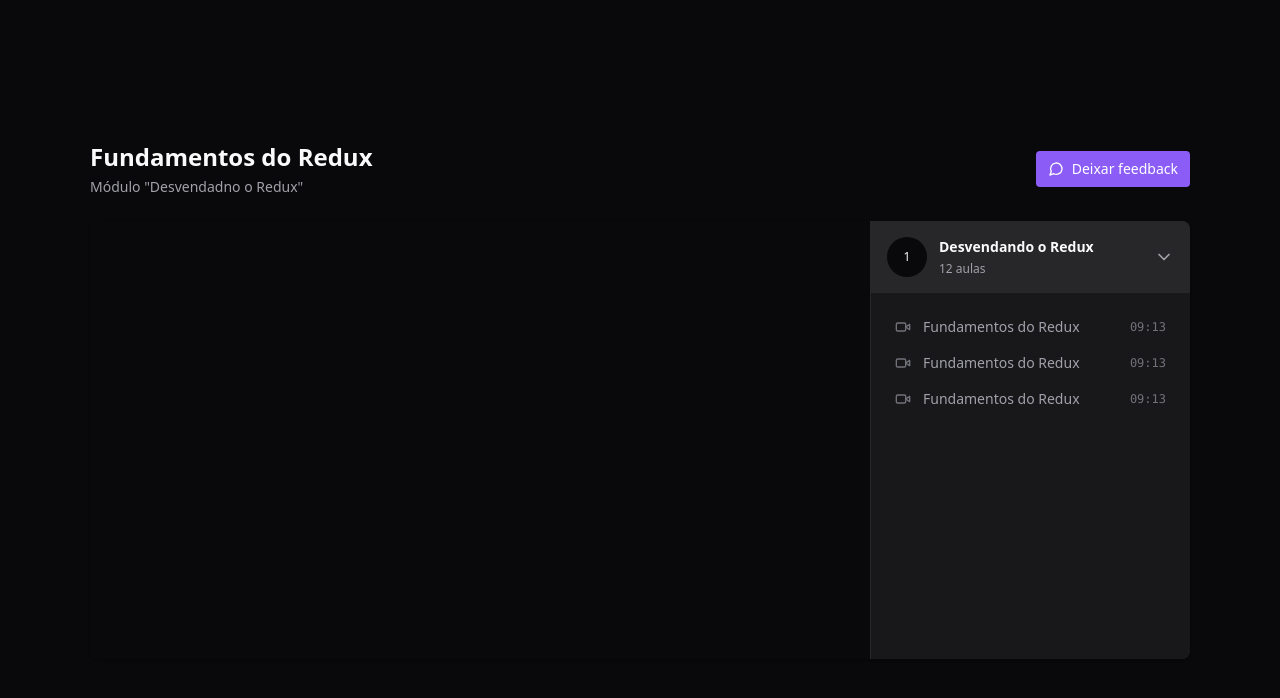
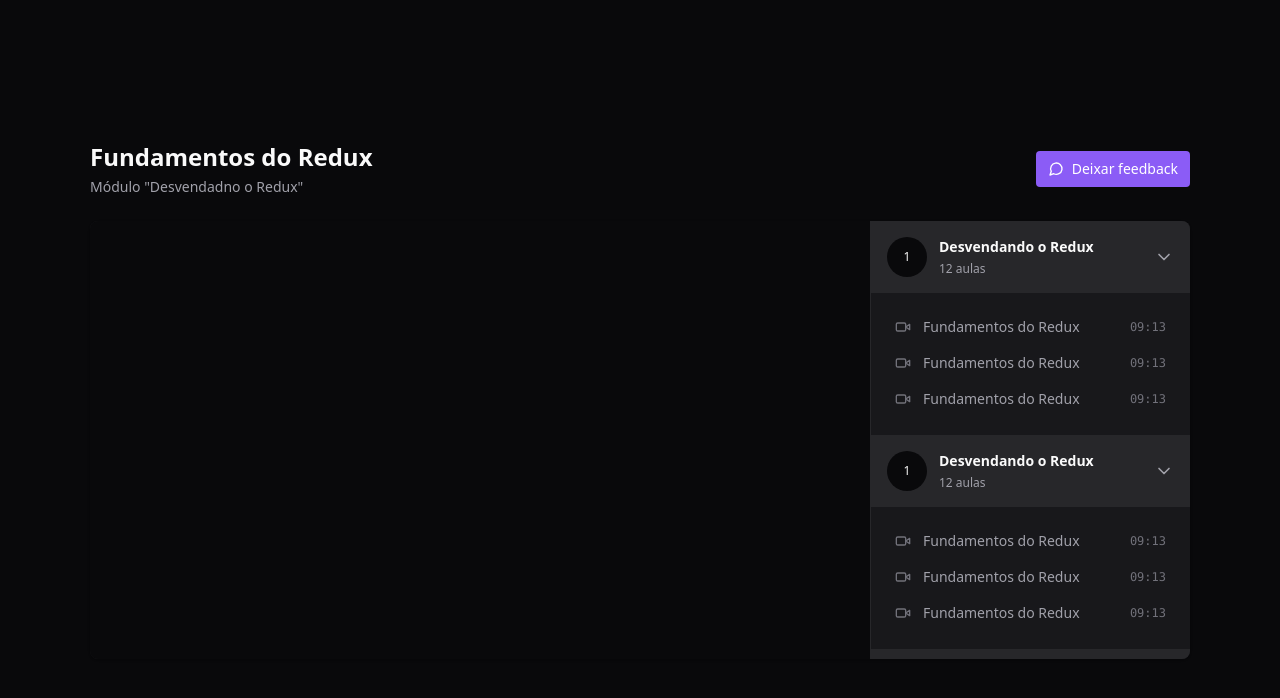
Before and after one commit to marciovz/courses-platform, a React (Vite) app: page / in a window 1280 px wide. Shown: the top 698 px of the page. Built offline with nearby package versions, Linux system fonts and the light colour scheme.

Commit message:
Scrollbar na sidebar

```diff
--- a/package.json
+++ b/package.json
@@ -28,6 +28,7 @@
     "eslint-plugin-react-hooks": "^4.6.0",
     "eslint-plugin-react-refresh": "^0.4.3",
     "postcss": "^8.4.29",
+    "tailwind-scrollbar": "^3.0.5",
     "tailwindcss": "^3.3.3",
     "typescript": "^5.0.2",
     "vite": "^4.4.5"
--- a/src/pages/Player.tsx
+++ b/src/pages/Player.tsx
@@ -18,7 +18,7 @@
           </button>
         </div>
 
-        <main className="relative flex overflow-hidden rounded-lg border-zinc-800 bg-zinc-900 shadow">
+        <main className="relative flex overflow-hidden rounded-lg border-zinc-800 bg-zinc-900 shadow pr-80">
           <div className="flex-1">
             <div className="w-full bg-zinc-950 aspect-video">
               <ReactPlayer
@@ -29,7 +29,77 @@
               />
             </div>
           </div>
-          <aside className="w-80 border-l border-zinc-800 bg-zinc-900">
+          <aside className="w-80 absolute top-0 bottom-0 right-0 border-l divide-y-2 divide-zinc-900 border-zinc-800 bg-zinc-900 overflow-y-scroll scrollbar scrollbar-thin scrollbar-track-zinc-950 scrollbar-thumb-zinc-800">
+            <div>
+              <button className="flex w-full items-center gap-3 bg-zinc-800 p-4">
+                <div className="flex h-10 w-10 rounded-full items-center justify-center bg-zinc-950 text-xs">
+                  1
+                </div>
+
+                <div className="flex flex-col gap-1 text-left">
+                  <strong className="text-sm">Desvendando o Redux</strong>
+                  <span className="text-xs text-zinc-400">12 aulas</span>
+                </div>
+
+                <ChevronDown className="w-5 h-5 ml-auto text-zinc-400" />
+              </button>
+
+              <nav className="relative flex flex-col gap-4 p-6">
+                <button className="flex items-center gap-3 text-sm text-zinc-400">
+                  <Video className="w-4 h-4 text-zinc-500" />
+                  <span>Fundamentos do Redux</span>
+                  <span className="ml-auto font-mono text-xs text-zinc-500">09:13</span>
+                </button>
+
+                <button className="flex items-center gap-3 text-sm text-zinc-400">
+                  <Video className="w-4 h-4 text-zinc-500" />
+                  <span>Fundamentos do Redux</span>
+                  <span className="ml-auto font-mono text-xs text-zinc-500">09:13</span>
+                </button>
+
+                <button className="flex items-center gap-3 text-sm text-zinc-400">
+                  <Video className="w-4 h-4 text-zinc-500" />
+                  <span>Fundamentos do Redux</span>
+                  <span className="ml-auto font-mono text-xs text-zinc-500">09:13</span>
+                </button>
+              </nav>
+            </div>
+
+            <div>
+              <button className="flex w-full items-center gap-3 bg-zinc-800 p-4">
+                <div className="flex h-10 w-10 rounded-full items-center justify-center bg-zinc-950 text-xs">
+                  1
+                </div>
+
+                <div className="flex flex-col gap-1 text-left">
+                  <strong className="text-sm">Desvendando o Redux</strong>
+                  <span className="text-xs text-zinc-400">12 aulas</span>
+                </div>
+
+                <ChevronDown className="w-5 h-5 ml-auto text-zinc-400" />
+              </button>
+
+              <nav className="relative flex flex-col gap-4 p-6">
+                <button className="flex items-center gap-3 text-sm text-zinc-400">
+                  <Video className="w-4 h-4 text-zinc-500" />
+                  <span>Fundamentos do Redux</span>
+                  <span className="ml-auto font-mono text-xs text-zinc-500">09:13</span>
+                </button>
+
+                <button className="flex items-center gap-3 text-sm text-zinc-400">
+                  <Video className="w-4 h-4 text-zinc-500" />
+                  <span>Fundamentos do Redux</span>
+                  <span className="ml-auto font-mono text-xs text-zinc-500">09:13</span>
+                </button>
+
+                <button className="flex items-center gap-3 text-sm text-zinc-400">
+                  <Video className="w-4 h-4 text-zinc-500" />
+                  <span>Fundamentos do Redux</span>
+                  <span className="ml-auto font-mono text-xs text-zinc-500">09:13</span>
+                </button>
+              </nav>
+            </div>
+
             <div>
               <button className="flex w-full items-center gap-3 bg-zinc-800 p-4">
                 <div className="flex h-10 w-10 rounded-full items-center justify-center bg-zinc-950 text-xs">
--- a/tailwind.config.js
+++ b/tailwind.config.js
@@ -6,5 +6,7 @@
   theme: {
     extend: {},
   },
-  plugins: [],
+  plugins: [
+    require('tailwind-scrollbar'),
+  ],
 }
```
Also changed, not shown: .eslintrc.cjs (deleted), 2 other files (tests, documents, lock files or other folders).
